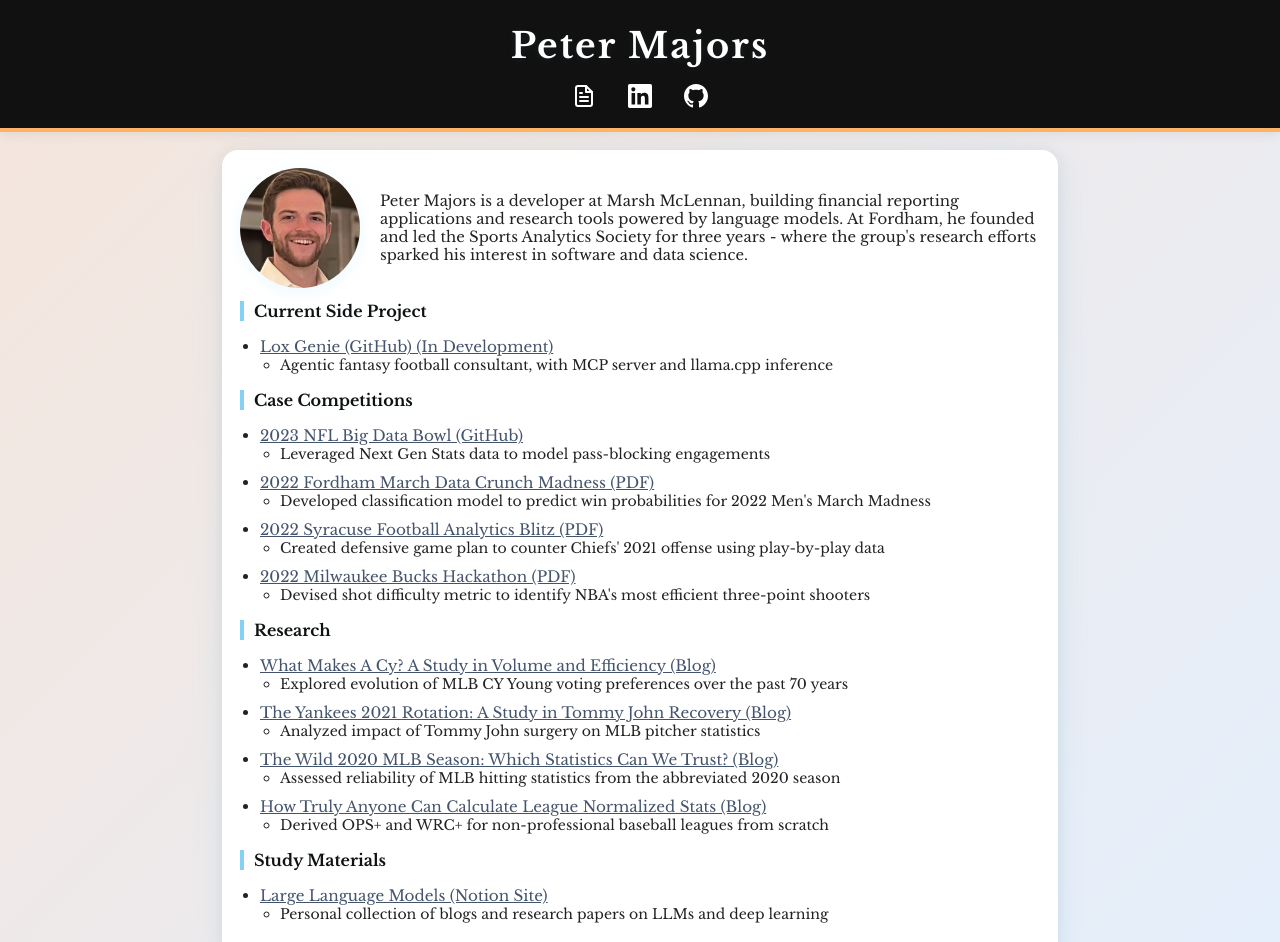
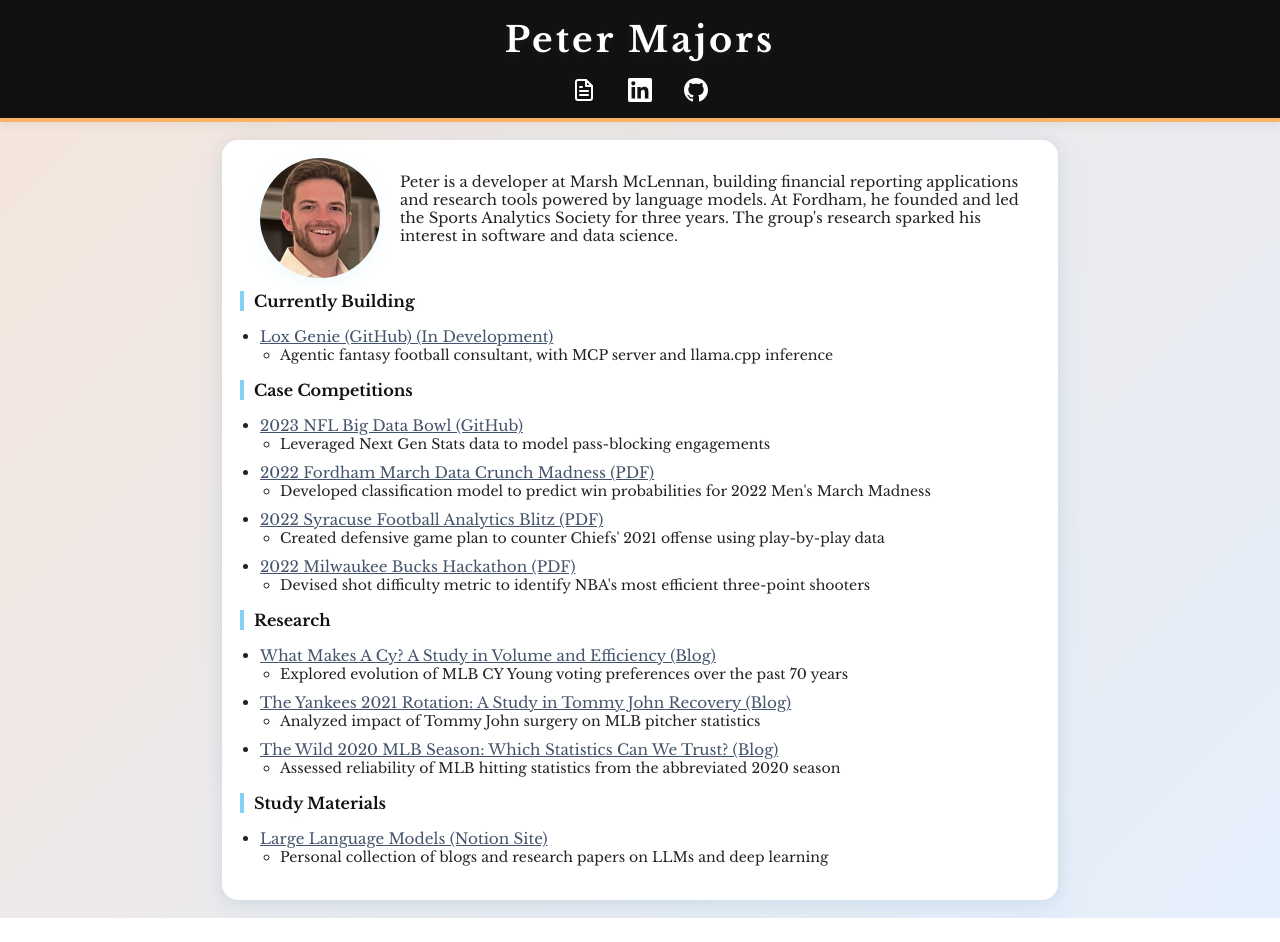
Before and after one commit to peterlmajors/portfolio, a React (Create React App) app: page / in a window 1280 px wide. Shown: the top 942 px of the page. After the commit the page ends 918 px from the top, so only its background shows below. Built offline with nearby package versions, Linux system fonts and the light colour scheme.

Commit message:
Remove unused image and update site content
Deleted PM-removebg.png and its manifest entry. Updated README wording, adjusted CSS for layout improvements, and revised App.tsx text for clarity and conciseness.

```diff
--- a/src/App.css
+++ b/src/App.css
@@ -8,9 +8,8 @@
 .header {
   background: #111;
   color: #fff;
-  padding: 24px 0 16px 0;
+  padding: 18px 0 12px 0;
   text-align: center;
-  letter-spacing: 3px;
   box-shadow: 0 2px 12px rgba(0, 0, 0, 0.08);
   border-bottom: 4px solid #ffb366; /* orange accent */
 }
@@ -19,7 +18,7 @@
   font-size: 2.2rem !important;
   font-weight: 700;
   text-shadow: 0 2px 8px rgba(135, 208, 245, 0.08);
-  letter-spacing: 2px;
+  letter-spacing: 3px;
 }
 .nav-links {
   margin: 0;
@@ -64,6 +63,10 @@
   position: relative;
   z-index: 1;
 }
+
+section:last-child {
+  margin-bottom: 0;
+}
 section h2 {
   font-size: 1rem;
   color: #111;
@@ -92,9 +95,11 @@
 }
 .intro-flex {
   display: flex;
-  align-items: center;
+  align-items: left;
   gap: 20px;
   flex-wrap: nowrap;
+  padding-left: 20px;
+  padding-right: 20px;
 }
 .intro-flex p {
   font-size: .93rem;
@@ -149,6 +154,9 @@
     min-width: 0;
   }
   section {
-    margin-bottom: 30px;
+    margin-top: 10px;
+  }
+  section:last-child {
+    margin-bottom: 0;
   }
 }
--- a/src/App.tsx
+++ b/src/App.tsx
@@ -32,12 +32,12 @@
         <section className="intro-flex">
           <img src={process.env.PUBLIC_URL + '/personal/pfp.JPG'} alt="Peter Majors profile" className="profile-pic" />
           <p>
-            Peter Majors is a developer at Marsh McLennan, building financial reporting applications and research tools powered by language models. At Fordham, he
-            founded and led the Sports Analytics Society for three years - where the group's research efforts sparked his interest in software and data science.
+            Peter is a developer at Marsh McLennan, building financial reporting applications and research tools powered by language models. At Fordham, he
+            founded and led the Sports Analytics Society for three years. The group's research sparked his interest in software and data science.
           </p>
         </section>
         <section>
-          <h2>Current Side Project</h2>
+          <h2>Currently Building</h2>
           <ul>
             <li>
               <a href="https://github.com/peterlmajors/lox-genie" target="_blank" rel="noopener noreferrer">Lox Genie (GitHub) (In Development)</a>
@@ -98,12 +98,6 @@
                 <li>Assessed reliability of MLB hitting statistics from the abbreviated 2020 season</li>
               </ul>
             </li>
-            <li>
-              <a href="https://fordhamsas.wixsite.com/website/post/how-anyone-can-calculate-league-normalized-statistics-ops-and-wrc" target="_blank" rel="noopener noreferrer">How Truly Anyone Can Calculate League Normalized Stats (Blog)</a>
-              <ul>
-                <li>Derived OPS+ and WRC+ for non-professional baseball leagues from scratch</li>
-              </ul>
-            </li>
           </ul>
         </section>
         <section>
```
Also changed, not shown: public/PM-removebg.png (deleted), public/manifest.json, 1 other file (tests, documents, lock files or other folders).
